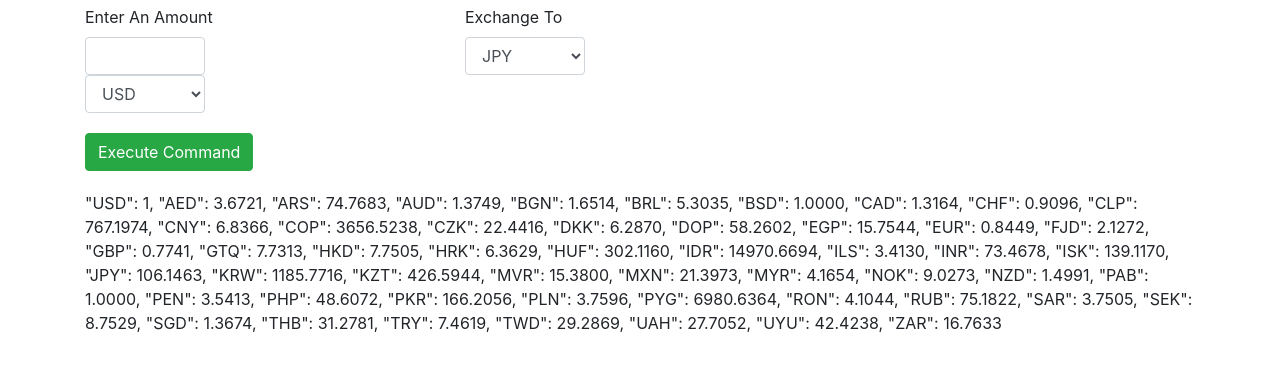
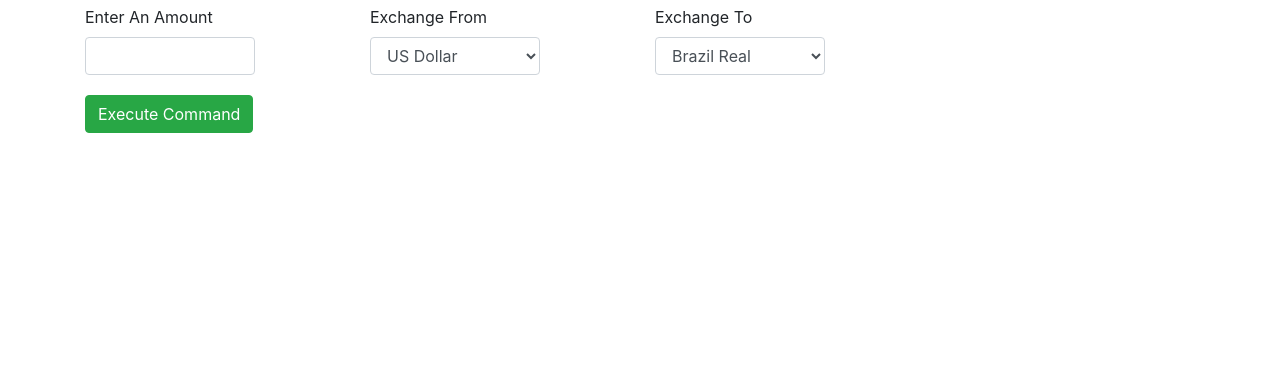
Before and after one commit to jeffdinsmore/currency-exchanger, a website built with webpack: page src/index.html in a window 1280 px wide. Shown: the part 91-462 px from the top of the page. Built offline with nearby package versions, Linux system fonts and the light colour scheme.

Commit message:
updated UI to adjust sizing on the input fields

```diff
--- a/src/css/styles.css
+++ b/src/css/styles.css
@@ -6,9 +6,9 @@ button {
   margin: 20px 0px 20px 0px;
 }
 .form-control {
-  width: 120px;
+  width: 170px;
 }
 
-#inputFields {
-  text-align: center;
-}
+/* #inputFields {
+  text-align: left;
+} */
--- a/src/index.html
+++ b/src/index.html
@@ -7,29 +7,36 @@
   <div class="container">
     <h1>Currency Exchanger</h1>
       <div class="row">
-        <div class="col-md-4">
+        <div class="col-md-3">
           <label for="currency" class="currencyLabel">Enter An Amount</label>
           <input id="currency" class="form-control">
+        </div>
+        <div class="col-md-3">
+          <label for="currency" class="currencyLabel">Exchange From</label>
           <select class="form-control" id="currencyType">
-            <option value="USD">USD</option>
-            <option value="AED">AED</option>
-            <option value="ARS">ARS</option>
-            <option value="AUD">AUD</option>
-            <option value="BGN">BGN</option>
-            <option value="BRL">BRL</option>
-            <option value="BSD">BSD</option>
+            <option value="USD">US Dollar</option>
+            <option value="EUR">Europe Euro</option>
+            <option value="INR">India Rupee</option>
+            <option value="ILS">Israel Pound</option>
+            <option value="MYR">Malaysia Ringgit</option>
+            <option value="RUB">Russia Rouble</option>
+            <option value="SGD">Singapore Dollar</option>
+            <option value="CHF">Switzerland Franc</option>
+            <option value="THB">Thailand Baht</option>
           </select>
         </div>
-        <div class="col-md-4">
+        <div class="col-md-3">
           <label for="currencyType2" class="currencyLabel">Exchange To</label>
           <select class="form-control" id="currencyType2">
-            <option value="JPY">JPY</option>
-            <option value="CNY">CNY</option>
-            <option value="BRL">BRL</option>
-            <option value="BGN">BGN</option>
-            <option value="BRL">BRL</option>
-            <option value="BSD">BSD</option>
-
+            <option value="BRL">Brazil Real</option>
+            <option value="CAD">Canada Dollar</option>
+            <option value="CNY">China Yuan</option>
+            <option value="EUR">Europe Euro</option>
+            <option value="GBP">Great Britain Pound</option>
+            <option value="JPY">Japan Yen</option>
+            <option value="MXN">Mexico Peso</option>
+            <option value="USD">US Dollar</option>
+            <option value="ZAR">South Africa Rand</option>
           </select>
         </div>
       </div>
@@ -37,7 +44,7 @@
 
     <div id="currencyOutput1"></div>
     <div id="currencyOutput2"></div>
-    "USD": 1,
+    <!-- "USD": 1,
         "AED": 3.6721,
         "ARS": 74.7683,
         "AUD": 1.3749,
@@ -88,7 +95,7 @@
         "TWD": 29.2869,
         "UAH": 27.7052,
         "UYU": 42.4238,
-        "ZAR": 16.7633
+        "ZAR": 16.7633 -->
   </div>
   <footer></footer>
 </body>
```
